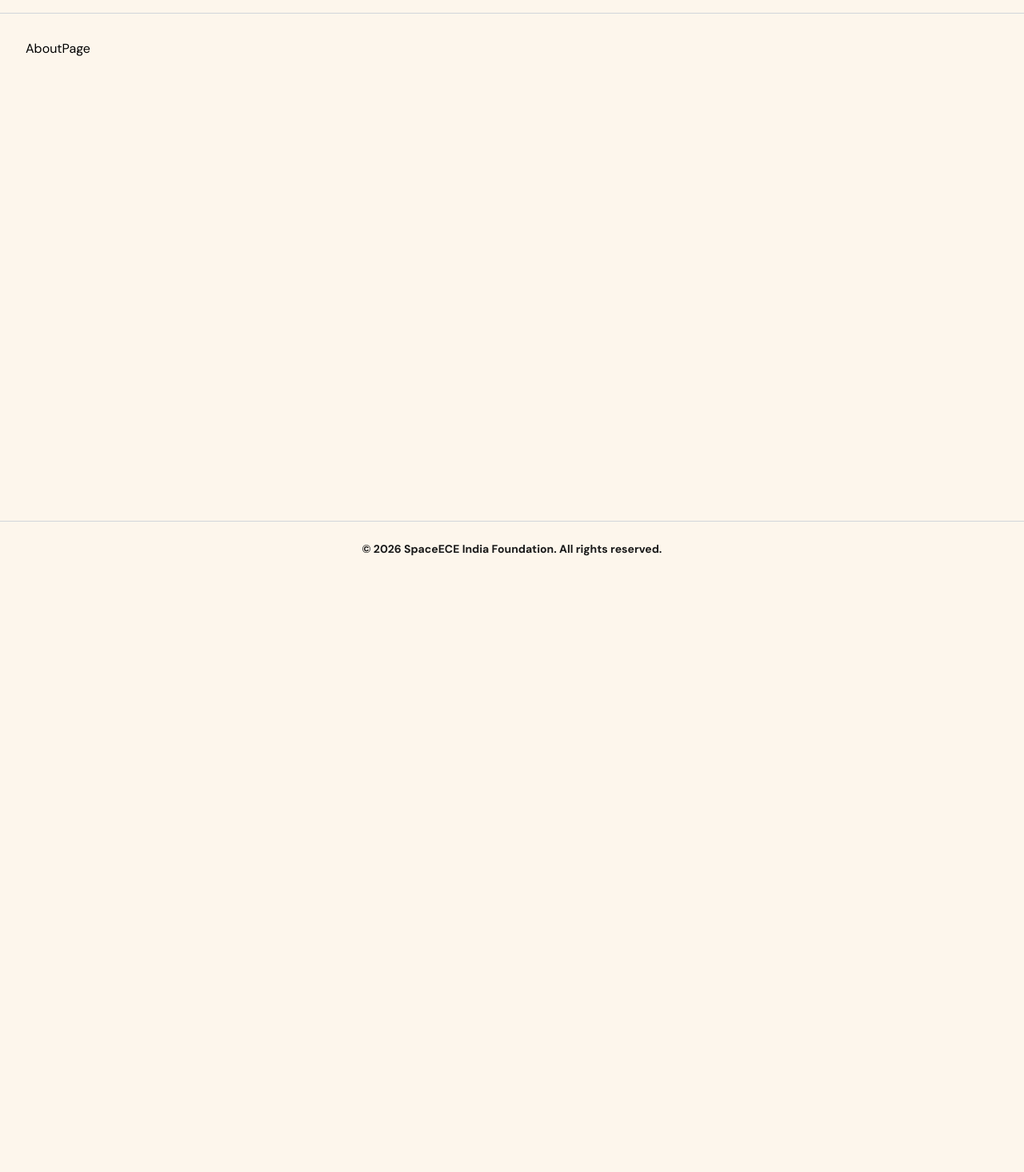
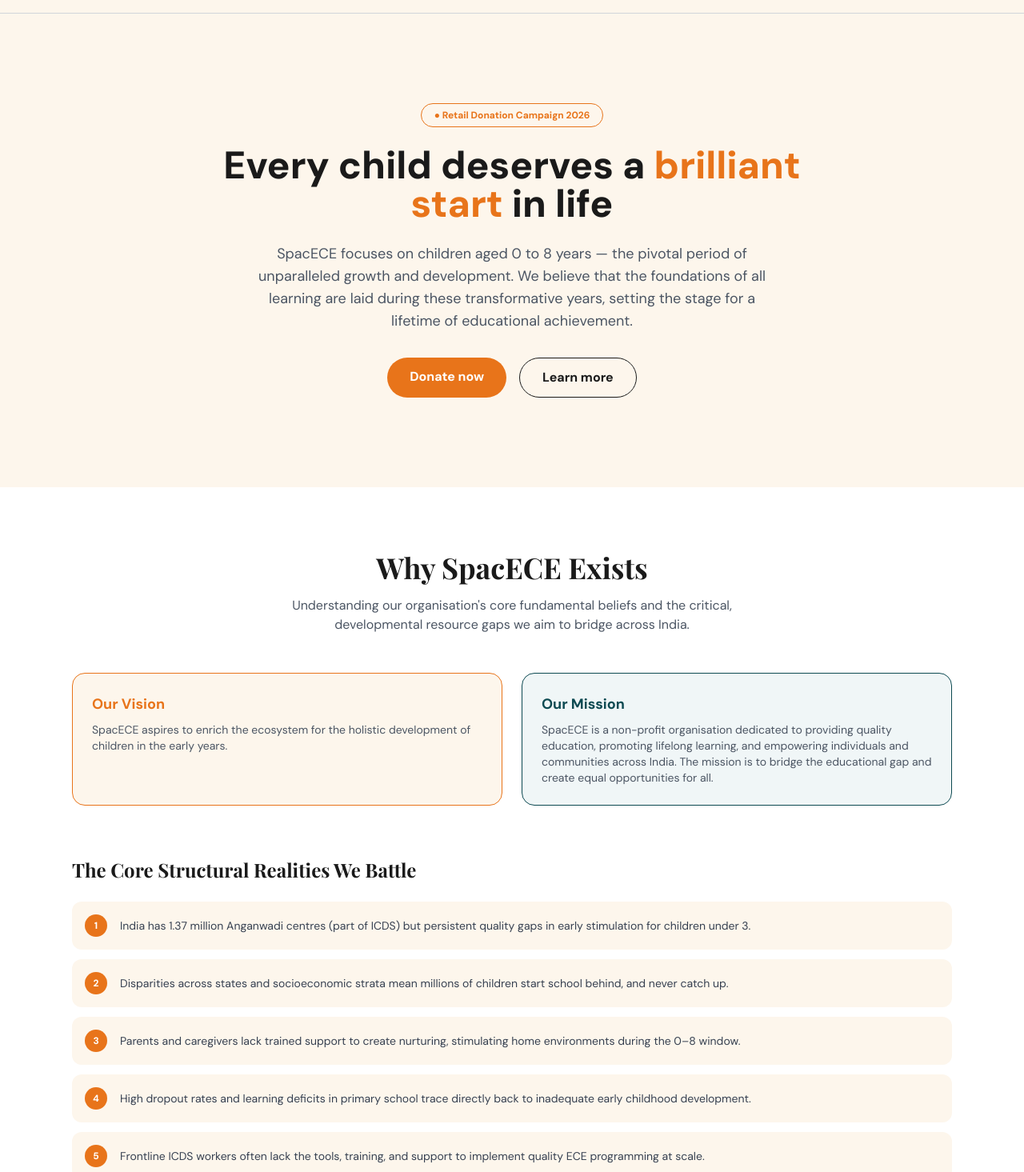
Before and after one commit to SpacECE-India-Foundation/Retail-Donation-Campaign-Website, a React (Vite) app in the folder frontend/: page /about in a window 1280 px wide. Shown: the part 80-1545 px from the top of the page at 80% size. Before the commit the page ends 800 px from the top, so only its background shows below. Built offline with nearby package versions, Linux system fonts and the light colour scheme; no server answers.

Commit message:
feat: add About page - Hero, Vision/Mission, Core Realities

```diff
--- /dev/null
+++ b/frontend/src/components/about/AboutHero.jsx
@@ -0,0 +1,66 @@
+import { Link } from "react-router-dom";
+
+export const AboutHero = () => {
+  return (
+    <section
+      className="w-full py-20 lg:py-28 px-6 text-center"
+      style={{ background: "var(--color-brand-bg)" }}
+    >
+      <div className="mx-auto max-w-[800px]">
+        <span
+          className="inline-block text-xs font-semibold px-4 py-1.5 rounded-full border mb-6"
+          style={{
+            color: "var(--color-brand-orange)",
+            borderColor: "var(--color-brand-orange)",
+          }}
+        >
+          ● Retail Donation Campaign 2026
+        </span>
+
+        <h1
+          className="text-4xl lg:text-5xl font-extrabold mb-6 leading-tight"
+          style={{ color: "var(--color-brand-dark)" }}
+        >
+          Every child deserves a{" "}
+          <span style={{ color: "var(--color-brand-orange)" }}>
+            brilliant start
+          </span>{" "}
+          in life
+        </h1>
+
+        <p className="text-base lg:text-lg text-gray-600 mb-8 max-w-[650px] mx-auto">
+          SpacECE focuses on children aged 0 to 8 years — the pivotal period
+          of unparalleled growth and development. We believe that the
+          foundations of all learning are laid during these transformative
+          years, setting the stage for a lifetime of educational achievement.
+        </p>
+
+        <div className="flex gap-4 justify-center">
+          <Link
+            to="/donate"
+            className="px-7 py-3 rounded-full font-semibold text-white transition-colors"
+            style={{ background: "var(--color-brand-orange)" }}
+            onMouseOver={(e) =>
+              (e.currentTarget.style.background =
+                "var(--color-brand-orange-hover)")
+            }
+            onMouseOut={(e) =>
+              (e.currentTarget.style.background = "var(--color-brand-orange)")
+            }
+          >
+            Donate now
+          </Link>
+          <button
+            className="px-7 py-3 rounded-full font-semibold border transition-colors"
+            style={{
+              color: "var(--color-brand-dark)",
+              borderColor: "var(--color-brand-dark)",
+            }}
+          >
+            Learn more
+          </button>
+        </div>
+      </div>
+    </section>
+  );
+};
--- /dev/null
+++ b/frontend/src/components/about/VisionMission.jsx
@@ -0,0 +1,103 @@
+export const VisionMission = () => {
+  const realities = [
+    "India has 1.37 million Anganwadi centres (part of ICDS) but persistent quality gaps in early stimulation for children under 3.",
+    "Disparities across states and socioeconomic strata mean millions of children start school behind, and never catch up.",
+    "Parents and caregivers lack trained support to create nurturing, stimulating home environments during the 0–8 window.",
+    "High dropout rates and learning deficits in primary school trace directly back to inadequate early childhood development.",
+    "Frontline ICDS workers often lack the tools, training, and support to implement quality ECE programming at scale.",
+  ];
+
+  return (
+    <section className="w-full py-16 lg:py-20 px-6" style={{ background: "#FFFFFF" }}>
+      <div className="mx-auto max-w-[1100px]">
+        <div className="text-center mb-12">
+          <h2
+            className="text-3xl lg:text-4xl font-bold mb-4"
+            style={{
+              color: "var(--color-brand-dark)",
+              fontFamily: "'Playfair Display', serif",
+            }}
+          >
+            Why SpacECE Exists
+          </h2>
+          <p className="text-gray-600 max-w-[600px] mx-auto">
+            Understanding our organisation's core fundamental beliefs and the
+            critical, developmental resource gaps we aim to bridge across
+            India.
+          </p>
+        </div>
+
+
+        {/* Vision / Mission cards */}
+        <div className="grid grid-cols-1 lg:grid-cols-2 gap-6 mb-16">
+          <div
+            className="p-6 rounded-2xl border"
+            style={{
+              background: "var(--color-brand-bg)",
+              borderColor: "var(--color-brand-orange)",
+            }}
+          >
+            <h3
+              className="text-lg font-bold mb-2"
+              style={{ color: "var(--color-brand-orange)" }}
+            >
+              Our Vision
+            </h3>
+            <p className="text-sm text-gray-600">
+              SpacECE aspires to enrich the ecosystem for the holistic
+              development of children in the early years.
+            </p>
+          </div>
+
+          <div
+            className="p-6 rounded-2xl border"
+            style={{ background: "#F0F6F7", borderColor: "var(--color-brand-teal)" }}
+          >
+            <h3
+              className="text-lg font-bold mb-2"
+              style={{ color: "var(--color-brand-teal)" }}
+            >
+              Our Mission
+            </h3>
+            <p className="text-sm text-gray-600">
+              SpacECE is a non-profit organisation dedicated to providing
+              quality education, promoting lifelong learning, and empowering
+              individuals and communities across India. The mission is to
+              bridge the educational gap and create equal opportunities for
+              all.
+            </p>
+          </div>
+        </div>
+
+        {/* Core Structural Realities */}
+        <h3
+          className="text-xl lg:text-2xl font-bold mb-6"
+          style={{
+            color: "var(--color-brand-dark)",
+            fontFamily: "'Playfair Display', serif",
+          }}
+        >
+          The Core Structural Realities We Battle
+        </h3>
+
+        <div className="flex flex-col gap-3">
+          {realities.map((text, index) => (
+            <div
+              key={index}
+              className="flex items-center gap-4 p-4 rounded-xl"
+              style={{ background: "var(--color-brand-bg)" }}
+            >
+              <span
+                className="flex-shrink-0 w-7 h-7 rounded-full flex items-center justify-center text-white font-bold text-xs"
+                style={{ background: "var(--color-brand-orange)" }}
+              >
+                {index + 1}
+              </span>
+              <p className="text-sm text-gray-700">{text}</p>
+            </div>
+          ))}
+        </div>
+      </div>
+    </section>
+  );
+};
--- a/frontend/src/pages/AboutPage.jsx
+++ b/frontend/src/pages/AboutPage.jsx
@@ -1,7 +1,11 @@
+import { AboutHero } from "../components/about/AboutHero";
+import { VisionMission } from "../components/about/VisionMission";
+
 export default function AboutPage() {
   return (
-    <div className="p-8">
-      <h1>AboutPage</h1>
+    <div>
+      <AboutHero />
+      <VisionMission />
     </div>
   );
 }
```
